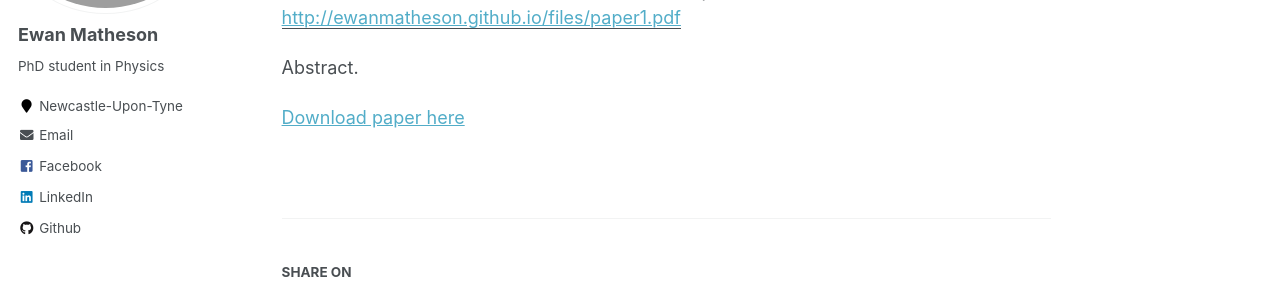
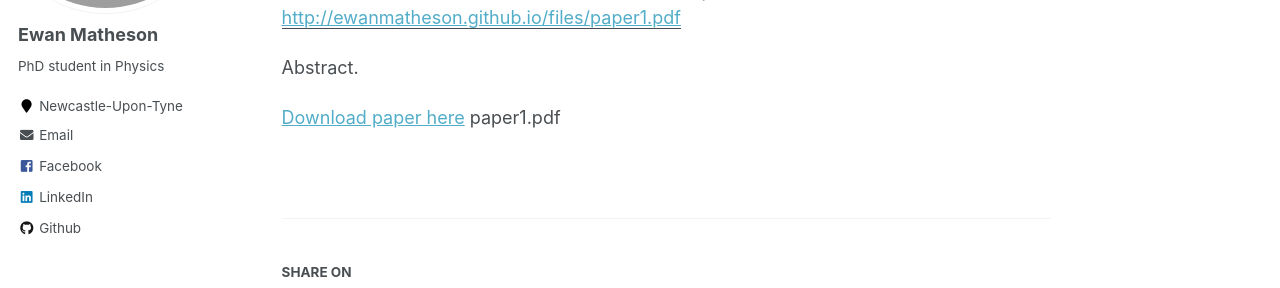
Before and after one commit to EwanMatheson/ewanmatheson.github.io, a Jekyll site: the page built from _publications/2000-02-02-papertitle.md, in a window 1280 px wide. Shown: the part 238-526 px from the top of the page. Built offline with Jekyll 4.4.1, drawn with Linux system fonts in a browser that asks for light colours.

Commit message:
Update 2000-02-02-papertitle.md

```diff
--- a/_publications/2000-02-02-papertitle.md
+++ b/_publications/2000-02-02-papertitle.md
@@ -10,4 +10,5 @@
 ---
 Abstract.
 
-[Download paper here](http://ewanmatheson.github.io/files/paper1.pdf)
+[Download paper here](http://ewanmatheson.github.io/files)
+paper1.pdf
```
